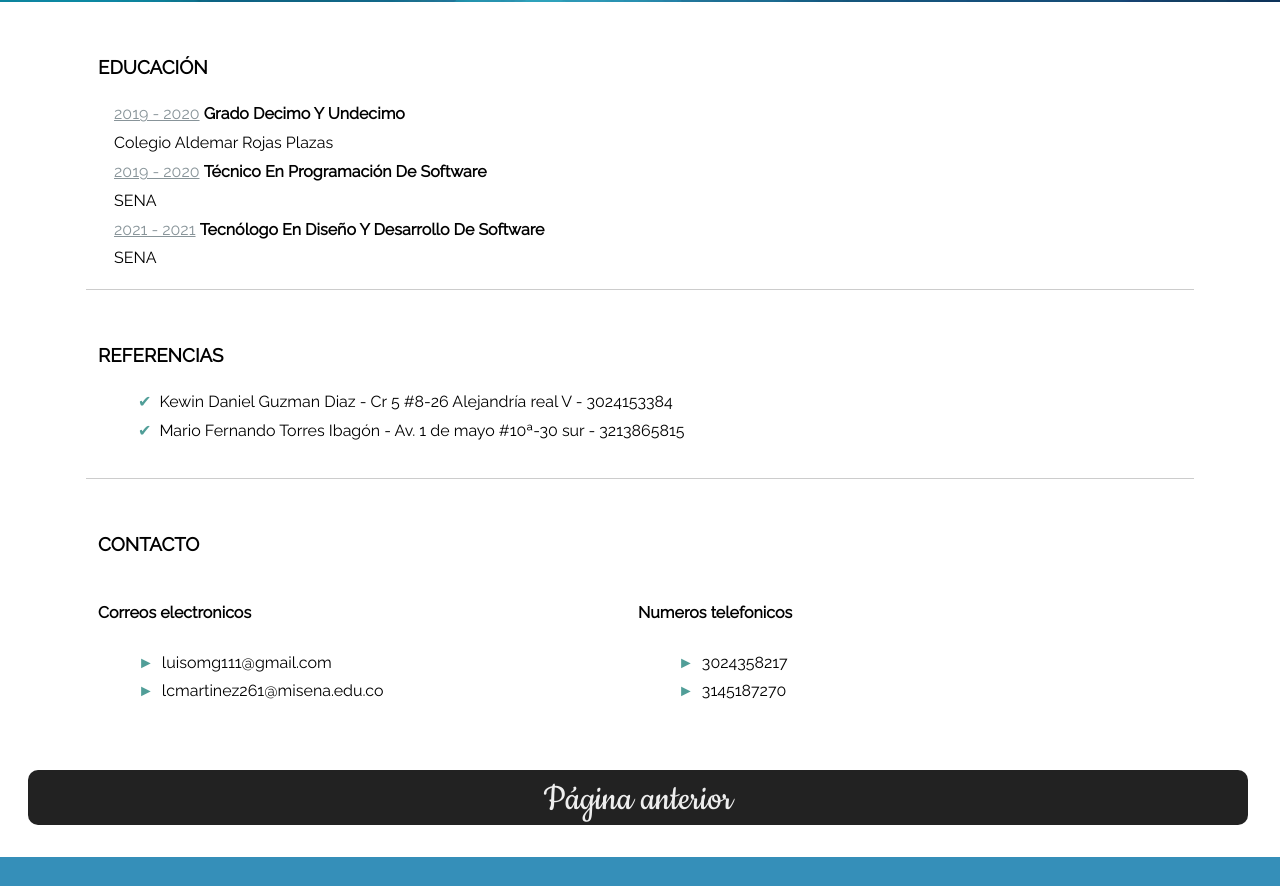
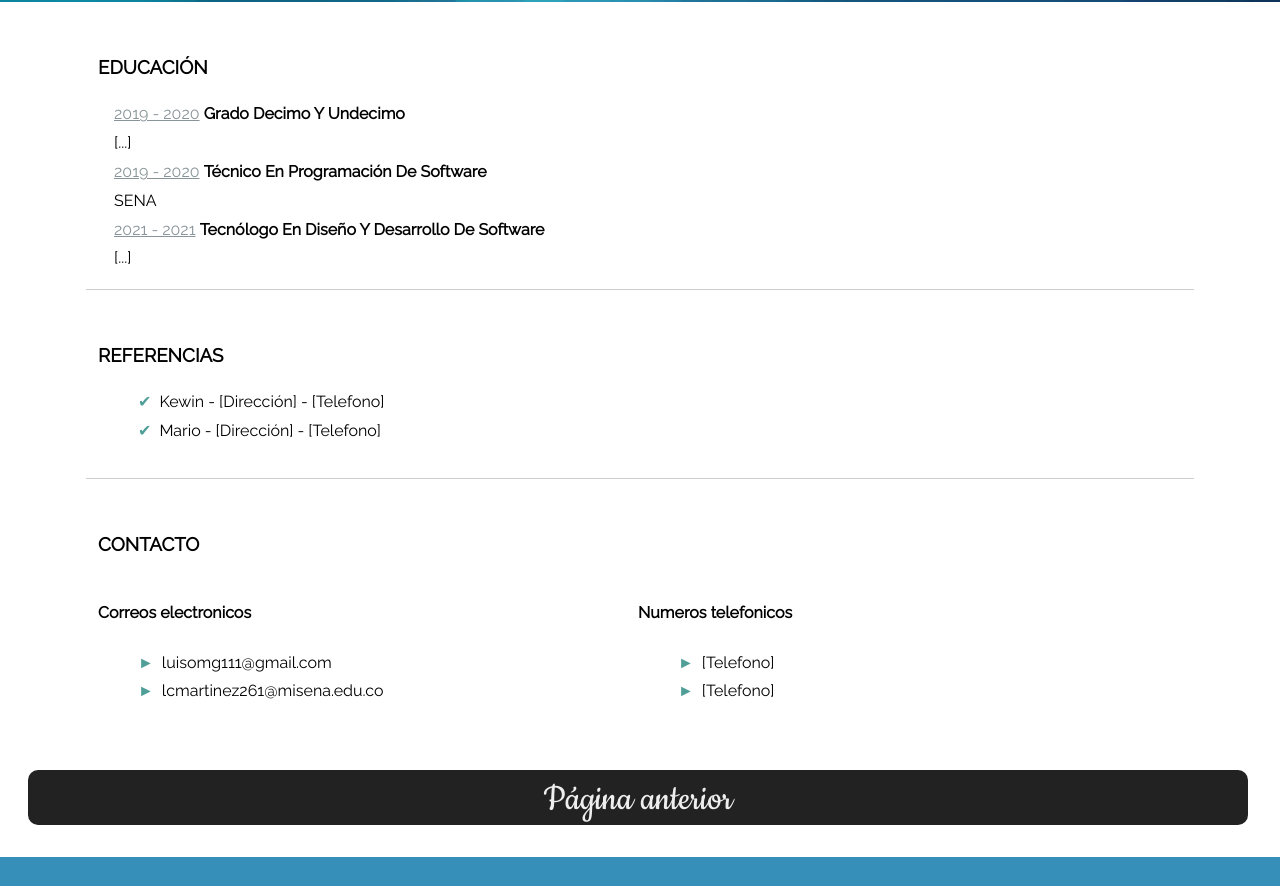
Before and after one commit to LuisC111/Curriculum-Vitae-html-css-js, a plain HTML site: page cv3.html in a window 1280 px wide. Shown: the part 380-1266 px from the top of the page. Drawn offline with Linux system fonts and the light colour scheme.

Commit message:
Update personal info

```diff
--- a/cv3.html
+++ b/cv3.html
@@ -43,7 +43,7 @@
 <span>2019 - 2020</span> <strong>Grado decimo y undecimo</strong>
 </div>
 <div class="decrition">
-Colegio Aldemar Rojas Plazas
+[...]
 </div>
 </article>
 
@@ -61,7 +61,7 @@ SENA
 <span>2021 - 2021</span> <strong>Tecnólogo en diseño y desarrollo de software</strong>
 </div>
 <div>
-SENA
+[...]
 </div>
 </article>
 
@@ -70,8 +70,8 @@ SENA
 <section>
 <h3>Referencias</h3>
 <ul class="job-description">
-<li>Kewin Daniel Guzman Diaz - Cr 5 #8-26 Alejandría real V - 3024153384</li>
-<li>Mario Fernando Torres Ibagón - Av. 1 de mayo #10ª-30 sur - 3213865815</li>
+<li>Kewin  - [Dirección] - [Telefono] </li>
+<li>Mario  - [Dirección] - [Telefono] </li>
 </ul>
 </div>
 </div>
@@ -93,8 +93,8 @@ SENA
 <div class='column'>
 <h4>Numeros telefonicos</h4>
 <ul>
-<li>3024358217</li>
-<li>3145187270</li>
+<li>[Telefono]</li>
+<li>[Telefono]</li>
 </ul>
 </div>
 <div>
```
